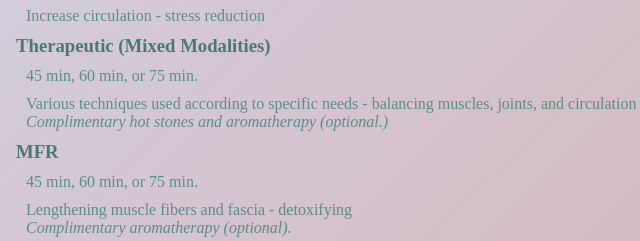
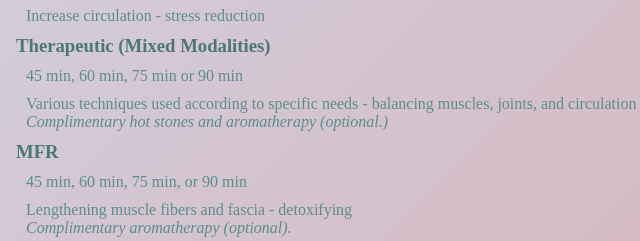
Before and after one commit to ryu11wgu/website, a plain HTML site: page services.html in a window 1280 px wide. Shown: the part 778-1019 px from the top of the page, 274-914 px from the left. Drawn offline with Linux system fonts and the light colour scheme.

Commit message:
Update services.html

```diff
--- a/services.html
+++ b/services.html
@@ -48,7 +48,7 @@
 
 
       <h3>Therapeutic (Mixed Modalities)</h3>
-      <p>45 min, 60 min, or 75 min.</p>
+      <p>45 min, 60 min, 75 min or 90 min</p>
       <p>
         Various techniques used according to specific needs - balancing muscles,
         joints, and circulation - detox
@@ -56,7 +56,7 @@
       <i>Complimentary hot stones and aromatherapy (optional.)</i>
 
       <h3>MFR</h3>
-      <p>45 min, 60 min, or 75 min.</p>
+      <p>45 min, 60 min, 75 min, or 90 min</p>
       <p>Lengthening muscle fibers and fascia - detoxifying</p>
       <i>Complimentary aromatherapy (optional).</i>
 
```
